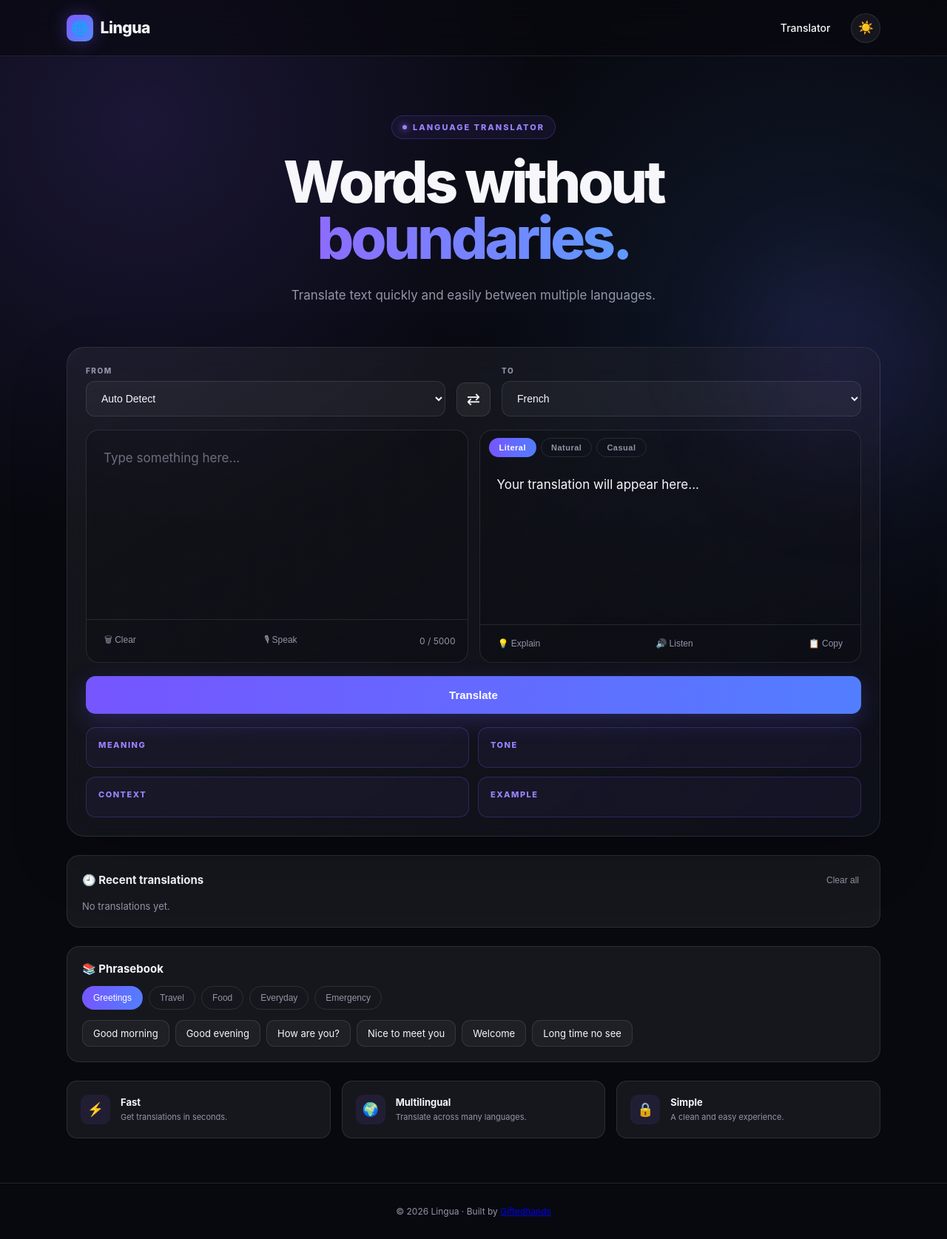
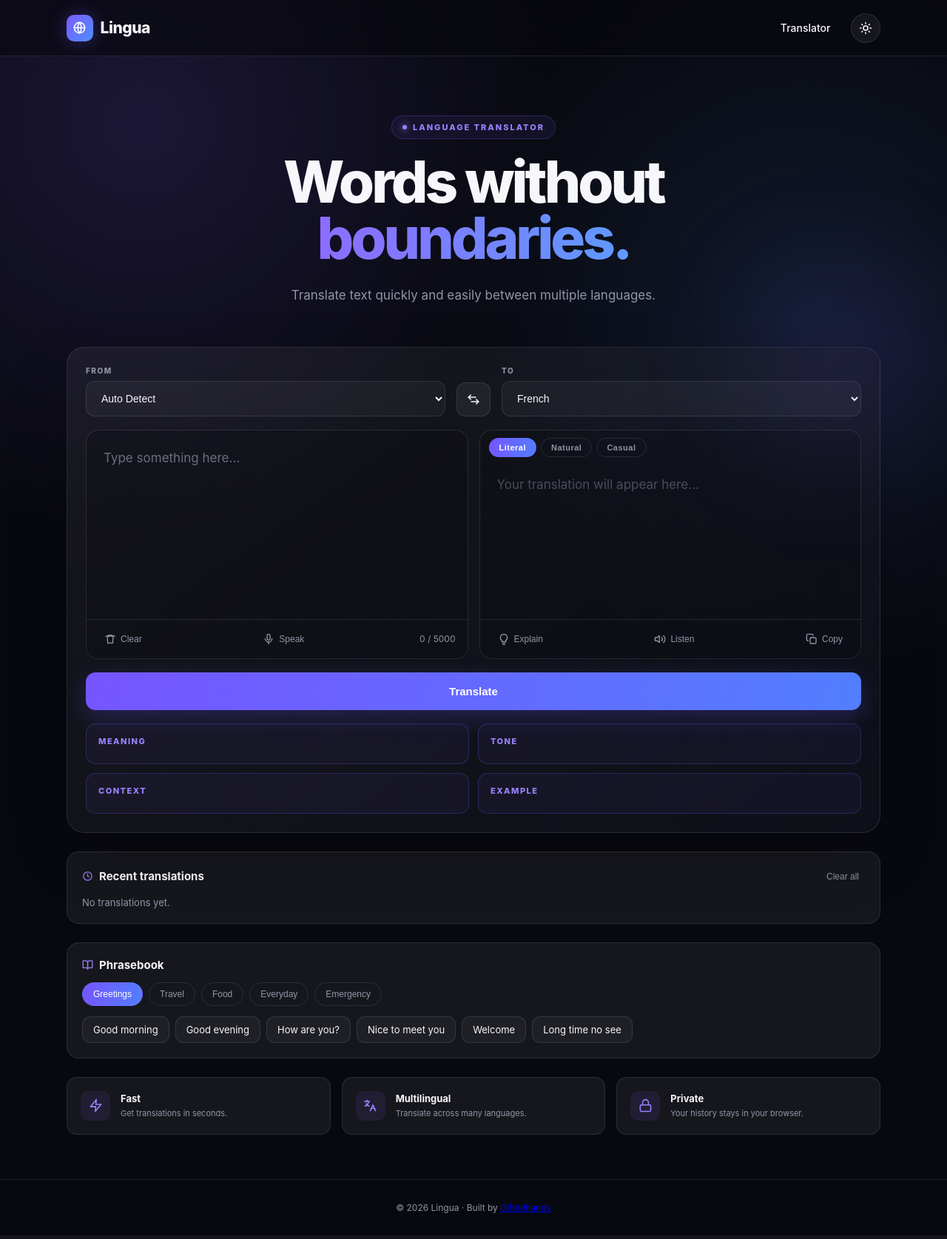
Before and after one commit to iamgiftedhands/lingua-translator, a Flask app: page / in a window 1280 px wide. Shown: the whole page at 74% size. Run offline with Flask 3, Linux system fonts and the light colour scheme.

Commit message:
Improve icons and feature copy

```diff
--- a/static/script.js
+++ b/static/script.js
@@ -34,6 +34,33 @@
 const themeButton =
     document.getElementById("themeButton");
 
+
+/* =========================
+   ICON HELPERS
+========================= */
+
+function setIcon(button, iconId) {
+
+    const use =
+        button.querySelector("use");
+
+    if (use) {
+        use.setAttribute("href", iconId);
+    }
+}
+
+
+function setButton(button, iconId, label) {
+
+    setIcon(button, iconId);
+
+    const span =
+        button.querySelector(".btn-label");
+
+    if (span) {
+        span.textContent = label;
+    }
+}
 
 /* =========================
    CHARACTER COUNTER
@@ -177,8 +204,7 @@
 
     textInput.value = "";
 
-    result.textContent =
-        "Your translation will appear here...";
+    result.textContent = "";
 
     counter.textContent =
         "0 / 5000";
@@ -196,11 +222,7 @@
         result.textContent.trim();
 
 
-    if (
-        !text ||
-        text ===
-        "Your translation will appear here..."
-    ) {
+    if (!text) {
         return;
     }
 
@@ -209,14 +231,12 @@
 
         await navigator.clipboard.writeText(text);
 
-        copyButton.textContent =
-            "✓ Copied!";
+        setButton(copyButton, "#icon-check", "Copied!");
 
 
         setTimeout(() => {
 
-            copyButton.textContent =
-                "📋 Copy";
+            setButton(copyButton, "#icon-copy", "Copy");
 
         }, 1500);
 
@@ -242,11 +262,7 @@
         result.textContent.trim();
 
 
-    if (
-        !text ||
-        text ===
-        "Your translation will appear here..."
-    ) {
+    if (!text) {
         return;
     }
 
@@ -298,10 +314,7 @@
     }
 
 
-    if (
-        result.textContent !==
-        "Your translation will appear here..."
-    ) {
+    if (result.textContent.trim()) {
 
         textInput.value =
             result.textContent;
@@ -311,8 +324,7 @@
             `${textInput.value.length} / 5000`;
 
 
-        result.textContent =
-            "Your translation will appear here...";
+        result.textContent = "";
 
     }
 
@@ -340,7 +352,7 @@
 
         document.body.classList.add("light");
 
-        themeButton.textContent = "🌙";
+        setIcon(themeButton, "#icon-moon");
 
         themeButton.title =
             "Switch to dark mode";
@@ -349,7 +361,7 @@
 
         document.body.classList.remove("light");
 
-        themeButton.textContent = "☀️";
+        setIcon(themeButton, "#icon-sun");
 
         themeButton.title =
             "Switch to light mode";
@@ -522,7 +534,8 @@
 
         deleteButton.type = "button";
 
-        deleteButton.textContent = "✕";
+        deleteButton.innerHTML =
+            '<svg class="icon"><use href="#icon-close"/></svg>';
 
         deleteButton.title = "Delete";
 
@@ -752,8 +765,6 @@
 
     if (
         !translation ||
-        translation ===
-        "Your translation will appear here..." ||
         translation.startsWith("Translation failed") ||
         translation === "Translating..."
     ) {
@@ -763,8 +774,7 @@
 
     explainButton.disabled = true;
 
-    explainButton.textContent =
-        "💡 Explaining...";
+    setButton(explainButton, "#icon-bulb", "Explaining...");
 
 
     try {
@@ -843,8 +853,7 @@
 
         explainButton.disabled = false;
 
-        explainButton.textContent =
-            "💡 Explain";
+        setButton(explainButton, "#icon-bulb", "Explain");
 
     }
 
@@ -926,8 +935,7 @@
 
             listening = true;
 
-            micButton.textContent =
-                "🔴 Listening...";
+            setButton(micButton, "#icon-mic", "Listening...");
 
             micButton.classList.add("recording");
         };
@@ -976,8 +984,7 @@
 
             listening = false;
 
-            micButton.textContent =
-                "🎙 Speak";
+            setButton(micButton, "#icon-mic", "Speak");
 
             micButton.classList.remove("recording");
         };
--- a/static/style.css
+++ b/static/style.css
@@ -1105,3 +1105,103 @@
 
     border-color: transparent;
 }
+
+
+/* =========================
+   SVG ICONS
+========================= */
+
+.icon-sprite {
+    display: none;
+}
+
+.icon {
+    width: 16px;
+
+    height: 16px;
+
+    fill: none;
+
+    stroke: currentColor;
+
+    stroke-width: 2;
+
+    stroke-linecap: round;
+
+    stroke-linejoin: round;
+
+    flex-shrink: 0;
+}
+
+.brand-icon .icon {
+    width: 19px;
+
+    height: 19px;
+
+    stroke: white;
+}
+
+.theme-button .icon,
+.swap-button .icon {
+    width: 18px;
+
+    height: 18px;
+}
+
+.feature > span .icon {
+    width: 19px;
+
+    height: 19px;
+
+    stroke: var(--primary-light);
+}
+
+.panel-header h2 .icon {
+    width: 15px;
+
+    height: 15px;
+
+    stroke: var(--primary-light);
+}
+
+.panel-header h2 {
+    display: flex;
+
+    align-items: center;
+
+    gap: 8px;
+}
+
+.small-button {
+    display: inline-flex;
+
+    align-items: center;
+
+    gap: 6px;
+}
+
+.theme-button,
+.swap-button {
+    display: inline-flex;
+
+    align-items: center;
+
+    justify-content: center;
+}
+
+
+/* =========================
+   RESULT WATERMARK
+========================= */
+
+.result:empty::before {
+    content: attr(data-placeholder);
+
+    color: var(--muted);
+
+    opacity: 0.45;
+
+    pointer-events: none;
+
+    user-select: none;
+}
--- a/templates/index.html
+++ b/templates/index.html
@@ -37,8 +153,16 @@
 
 
         <div class="brand">
-            <span class="brand-icon">🌐</span>
+
+
+            <span class="brand-icon">
+                <svg class="icon"><use href="#icon-globe"/></svg>
+            </span>
+
+
             <span>Lingua</span>
+
+
         </div>
 
 
@@ -53,9 +177,10 @@
             <button
                 id="themeButton"
                 class="theme-button"
-                title="Toggle dark mode"
+                title="Toggle theme"
+                aria-label="Toggle theme"
             >
-                🌙
+                <svg class="icon"><use href="#icon-moon"/></svg>
             </button>
 
 
@@ -152,8 +277,9 @@
                     id="swapButton"
                     class="swap-button"
                     title="Swap languages"
+                    aria-label="Swap languages"
                 >
-                    ⇄
+                    <svg class="icon"><use href="#icon-swap"/></svg>
                 </button>
 
 
@@ -228,7 +354,8 @@
                             class="small-button"
                             type="button"
                         >
-                            🗑 Clear
+                            <svg class="icon"><use href="#icon-trash"/></svg>
+                            <span class="btn-label">Clear</span>
                         </button>
 
 
@@ -238,7 +365,8 @@
                             type="button"
                             title="Speak instead of typing"
                         >
-                            🎙 Speak
+                            <svg class="icon"><use href="#icon-mic"/></svg>
+                            <span class="btn-label">Speak</span>
                         </button>
 
 
@@ -296,9 +424,8 @@
                     <div
                         id="result"
                         class="result"
-                    >
-                        Your translation will appear here...
-                    </div>
+                        data-placeholder="Your translation will appear here..."
+                    ></div>
 
 
                     <div class="card-footer">
@@ -309,7 +436,8 @@
                             class="small-button"
                             type="button"
                         >
-                            💡 Explain
+                            <svg class="icon"><use href="#icon-bulb"/></svg>
+                            <span class="btn-label">Explain</span>
                         </button>
 
 
@@ -318,7 +446,8 @@
                             class="small-button"
                             type="button"
                         >
-                            🔊 Listen
+                            <svg class="icon"><use href="#icon-volume"/></svg>
+                            <span class="btn-label">Listen</span>
                         </button>
 
 
@@ -327,7 +456,8 @@
                             class="small-button"
                             type="button"
                         >
-                            📋 Copy
+                            <svg class="icon"><use href="#icon-copy"/></svg>
+                            <span class="btn-label">Copy</span>
                         </button>
 
 
@@ -416,7 +546,10 @@
             <div class="panel-header">
 
 
-                <h2>🕘 Recent translations</h2>
+                <h2>
+                    <svg class="icon"><use href="#icon-clock"/></svg>
+                    Recent translations
+                </h2>
 
 
                 <button
@@ -450,7 +583,10 @@
             <div class="panel-header">
 
 
-                <h2>📚 Phrasebook</h2>
+                <h2>
+                    <svg class="icon"><use href="#icon-book"/></svg>
+                    Phrasebook
+                </h2>
 
 
             </div>
@@ -481,7 +617,9 @@
             <div class="feature">
 
 
-                <span>⚡</span>
+                <span>
+                    <svg class="icon"><use href="#icon-zap"/></svg>
+                </span>
 
 
                 <div>
@@ -505,7 +643,9 @@
             <div class="feature">
 
 
-                <span>🌍</span>
+                <span>
+                    <svg class="icon"><use href="#icon-languages"/></svg>
+                </span>
 
 
                 <div>
@@ -529,17 +669,19 @@
             <div class="feature">
 
 
-                <span>🔒</span>
+                <span>
+                    <svg class="icon"><use href="#icon-lock"/></svg>
+                </span>
 
 
                 <div>
 
 
-                    <h3>Simple</h3>
+                    <h3>Private</h3>
 
 
                     <p>
-                        A clean and easy experience.
+                        Your history stays in your browser.
                     </p>
 
 
```
Also changed, not shown: other parts of templates/index.html (+116 -0 lines).
